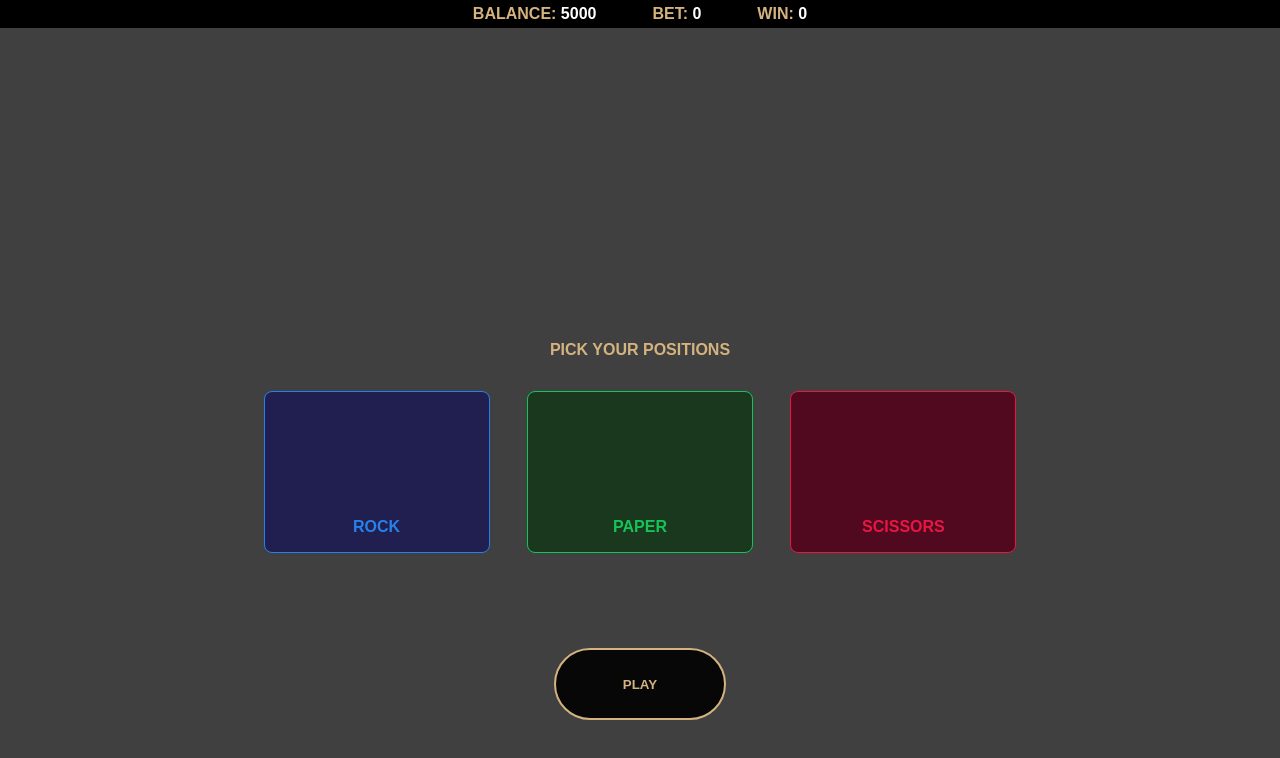
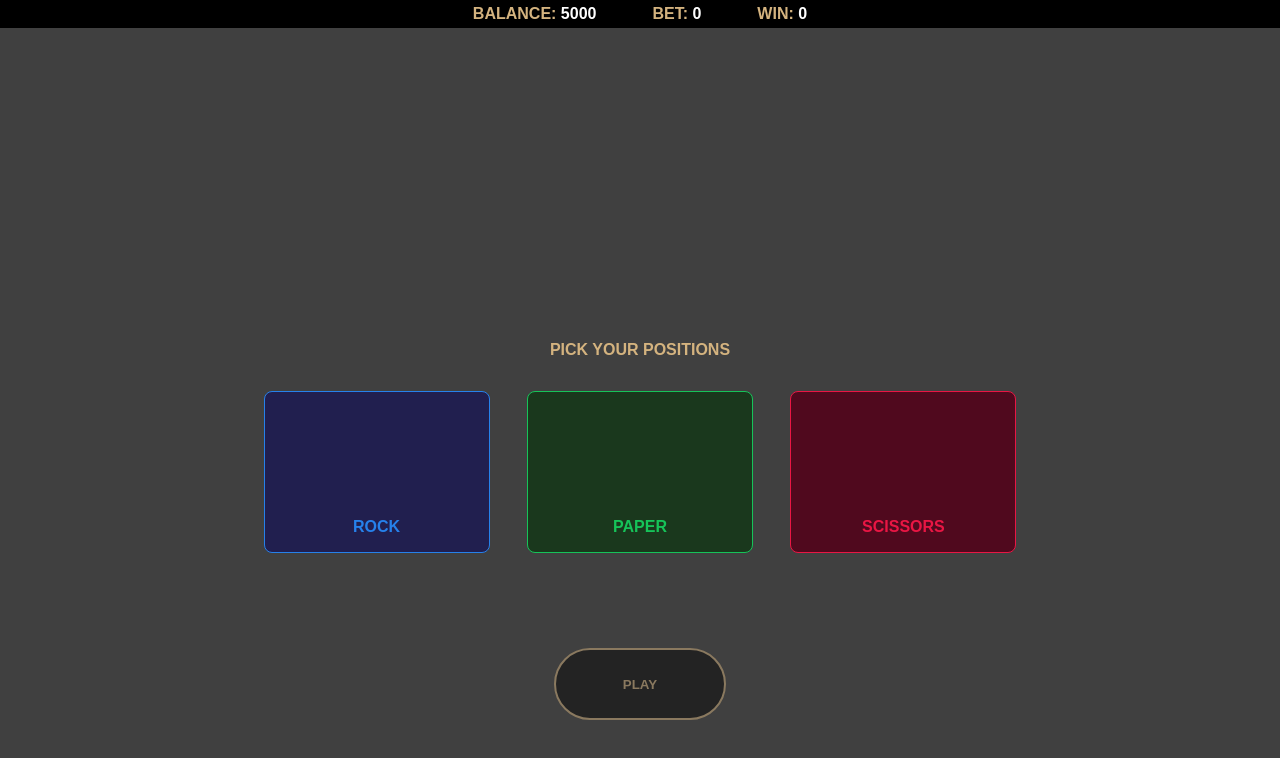
Before and after one commit to Nikolai-Iakushchenko/rock_paper_scissors, a React (Vite) app: page / in a window 1280 px wide. Shown: the top 758 px of the page. Built offline with nearby package versions, Linux system fonts and the light colour scheme.

Commit message:
add isBettingDoneButtonDisabled

```diff
--- a/src/components/BettingDoneButton/BettingDoneButton.tsx
+++ b/src/components/BettingDoneButton/BettingDoneButton.tsx
@@ -12,15 +12,19 @@ import { GameStage } from "../Game/Game.tsx";
 interface BettingDoneButtonProps {
   bettingDoneButtonHandler: () => void;
   gameStage: GameStage;
+  isBettingDoneButtonDisabled: boolean;
 }
 
 const BettingDoneButton = ({
   bettingDoneButtonHandler,
+  isBettingDoneButtonDisabled,
   gameStage,
 }: BettingDoneButtonProps) => {
+  console.log("isBettingDoneButtonDisabled", isBettingDoneButtonDisabled);
+
   return (
     <button
-      disabled={gameStage === "playing"}
+      disabled={isBettingDoneButtonDisabled}
       onClick={bettingDoneButtonHandler}
       className={styles.bettingDoneButton}
     >
--- a/src/components/Game/Game.tsx
+++ b/src/components/Game/Game.tsx
@@ -72,39 +72,51 @@ const Game = ({
     {} as BettingPositions,
   );
 
-  let hasPlayerWonGame;
-  let hasPlayerWonBet;
+  // let hasPlayerWonGame;
+  // let hasPlayerWonBet;
+  //
+  // let playerWiningBet: number;
+  // let coefficient;
+  // let numberOfBets;
+  //
+  // let isBettingDoneButtonDisabled;
 
-  let playerWiningBet: number;
-  let coefficient;
-  let numberOfBets;
+  //   ===========================================================================
+  const hasPlayerWonGame =
+    playerChoice !== null && winningOption === playerChoice;
 
-  useEffect(() => {
-    hasPlayerWonGame = playerChoice !== null && winningOption === playerChoice;
-
-    hasPlayerWonBet =
+  const hasPlayerWonBet =
     hasPlayerWonGame &&
     playerChoice !== null &&
     Object.hasOwn(bettingPositions, playerChoice);
 
-    console.log("bettingPositions", bettingPositions);
-    console.log("winningOption", winningOption);
-    console.log("hasPlayerWonBet", hasPlayerWonBet);
+  // console.log("bettingPositions", bettingPositions);
+  // console.log("winningOption", winningOption);
+  // console.log("hasPlayerWonBet", hasPlayerWonBet);
 
-    playerWiningBet =
+  const playerWiningBet =
     hasPlayerWonBet && playerChoice && bettingPositions[playerChoice]
       ? bettingPositions[playerChoice]
       : 0;
-    numberOfBets = Object.keys(bettingPositions).length;
-    coefficient = calculateCoefficient(numberOfBets);
+  const numberOfBets = Object.keys(bettingPositions).length;
+  const coefficient = calculateCoefficient(numberOfBets);
   const playerWinSum = playerWiningBet * coefficient;
+
+  console.log("numberOfBets", numberOfBets);
+  console.log("gameStage", gameStage);
+  const isBettingDoneButtonDisabled =
+    numberOfBets === 0 || gameStage === "playing";
+  // debugger;
 
   // console.log("playerChoice", playerChoice);
   // console.log("coefficient", coefficient);
   // console.log("playerWiningBet", playerWiningBet);
 
+  useEffect(() => {
     setWin(playerWinSum);
-  }, [winningOption, playerChoice, bettingPositions]);
+  }, [playerWinSum]);
+
+  //   ===========================================================================
 
   function runGameRound() {
     setGameStage("playing");
@@ -177,6 +189,7 @@ const Game = ({
         <BettingDoneButton
           gameStage={gameStage}
           bettingDoneButtonHandler={bettingDoneButtonHandler}
+          isBettingDoneButtonDisabled={isBettingDoneButtonDisabled}
         />
       </ControlPanel>
     </main>
--- a/src/components/InfoPanel/InfoPanel.tsx
+++ b/src/components/InfoPanel/InfoPanel.tsx
@@ -8,7 +8,6 @@ interface InfoPanelProps {
 }
 
 const InfoPanel = ({ playersBalance, win }: InfoPanelProps) => {
-  console.log("win in InfoPanel", win);
   return (
     <div className={styles.infoPanel}>
       <InfoItem label={"balance"} value={playersBalance} />
```
Lines whose indentation alone changed are shown as unchanged.
